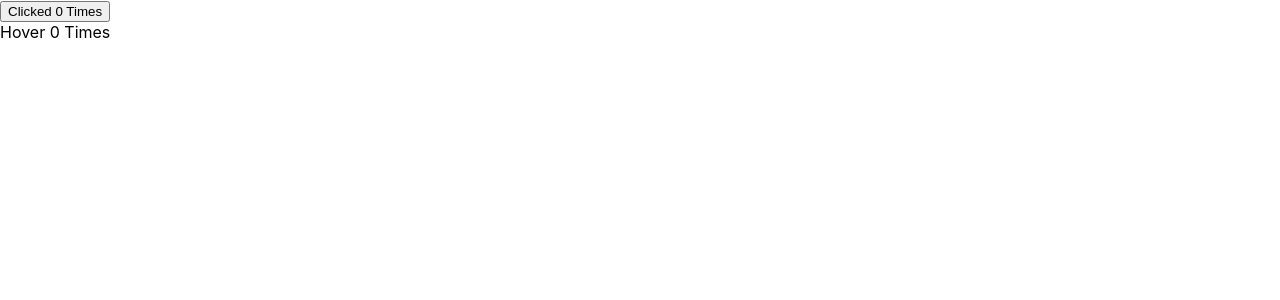
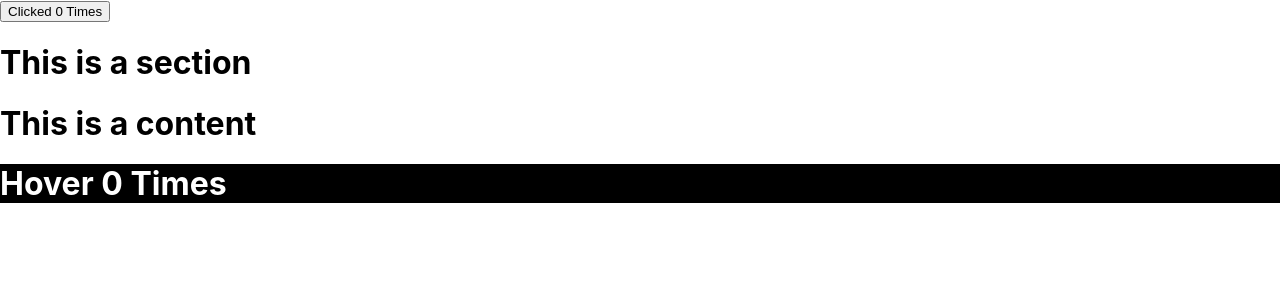
Before and after one commit to Naimul-Islam-Tashir/React_learn_with_su, a React (Create React App) app: page / in a window 1280 px wide. Shown: the top 300 px of the page. Built offline with nearby package versions, Linux system fonts and the light colour scheme.

Commit message:
16 React context Api

```diff
--- a/src/App.js
+++ b/src/App.js
@@ -1,21 +1,29 @@
-import React from 'react';
-import './App.css';
+import React,{Component} from 'react';
 import ClickCounter from './component/ClickCounter';
-import HoverCounter from './component/HoverCounter';
 import Counter from './component/Counter';
-function App() {
-  return (
-    <div>
-       <Counter
-       render={(counter,incrementCount)=>(
-       <ClickCounter count={counter} incrementCount={incrementCount} />)}
-        />
-        <Counter
-       render={(counter,incrementCount)=>
-        (<HoverCounter count={counter} incrementCount={incrementCount} />)}
-         />
-    </div>
+import Section from './component/Section';
+import ThemeContext from './context/themeContext';
+class App extends Component {
+  state={
+    theme:'D'
+  }
+  render(){
+    const {theme}=this.state;
+    return (
+      <div>
+           <Counter>
+                   {(count, incrementCount) => (
+                       <ClickCounter count={count} incrementCount=
+                       {incrementCount} />
+                   )}
+           </Counter>
+           <ThemeContext.Provider value={{ theme }}>
+              <Section/>
+           </ThemeContext.Provider>
+      </div>
 
-  );
+);
+  }
+
 }
 export default App;
--- /dev/null
+++ b/src/component/Content.js
@@ -0,0 +1,25 @@
+import React from 'react';
+import Counter from './Counter';
+import HoverCounter from './HoverCounter';
+import ThemeContext from '../context/themeContext';
+
+export default function Content() {
+    return (
+        <div>
+            <h1>This is a content </h1>
+            <Counter>
+                {(count, incrementCount) =>(
+                <ThemeContext.Consumer>
+                        {({theme})=>(
+                        <HoverCounter
+                         count={count}
+                          incrementCount={incrementCount}
+                          theme={theme}
+                           />
+                        )}
+                </ThemeContext.Consumer>
+                )}
+            </Counter>
+        </div>
+    );
+}
--- a/src/component/Counter.js
+++ b/src/component/Counter.js
@@ -10,9 +10,9 @@
         )
     };
     render() {
-        const {render}=this.props;
-        const {count}=this.state;
-        return render(count,this.incrementCount);
+        const { children } = this.props;
+        const { count }=this.state;
+        return children(count, this.incrementCount);
     }
 }
 export default Counter;
--- a/src/component/HoverCounter.js
+++ b/src/component/HoverCounter.js
@@ -1,14 +1,11 @@
-import React, { Component } from "react";
-
-class HoverCounter extends Component{
-
-    render(){
-        const {count ,incrementCount}=this.props;
-        return (
-            <div>
-                <span type="button" onMouseOver={incrementCount}> Hover {count} Times</span>
-            </div>
-        );
-    }
+import React from "react";
+export default function HoverCounter({count ,incrementCount,theme}) {
+    const style = theme === 'D'? {backgroundColor:'#000000',color:'#FFFFFF'}:null;
+    return (
+        <div>
+             <h1 type="button" onMouseOver={incrementCount} style={style}>
+             Hover {count} Times
+             </h1>
+        </div>
+    );
 }
-export default HoverCounter;
--- /dev/null
+++ b/src/component/Section.js
@@ -0,0 +1,11 @@
+import React from 'react'
+import Content from './Content'
+
+export default function Section() {
+    return (
+        <div>
+            <h1>This is a section</h1>
+            <Content/>
+        </div>
+    )
+}
--- /dev/null
+++ b/src/context/themeContext.js
@@ -0,0 +1,5 @@
+import React from 'react';
+
+const themeContext = React.createContext();
+
+export default themeContext;
```
Also changed, not shown: src/lib/Context.js (added, +24 -0 lines).
